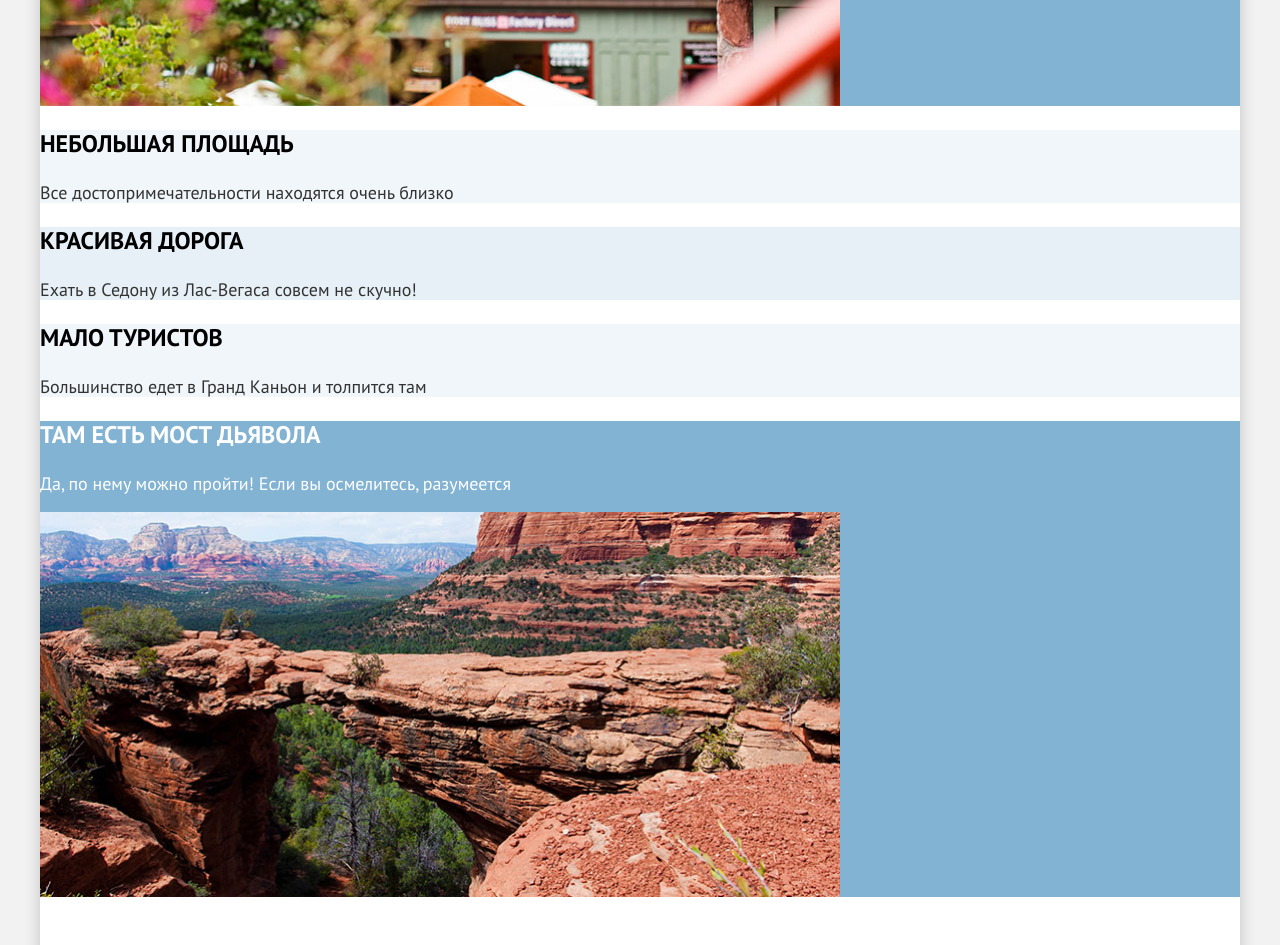
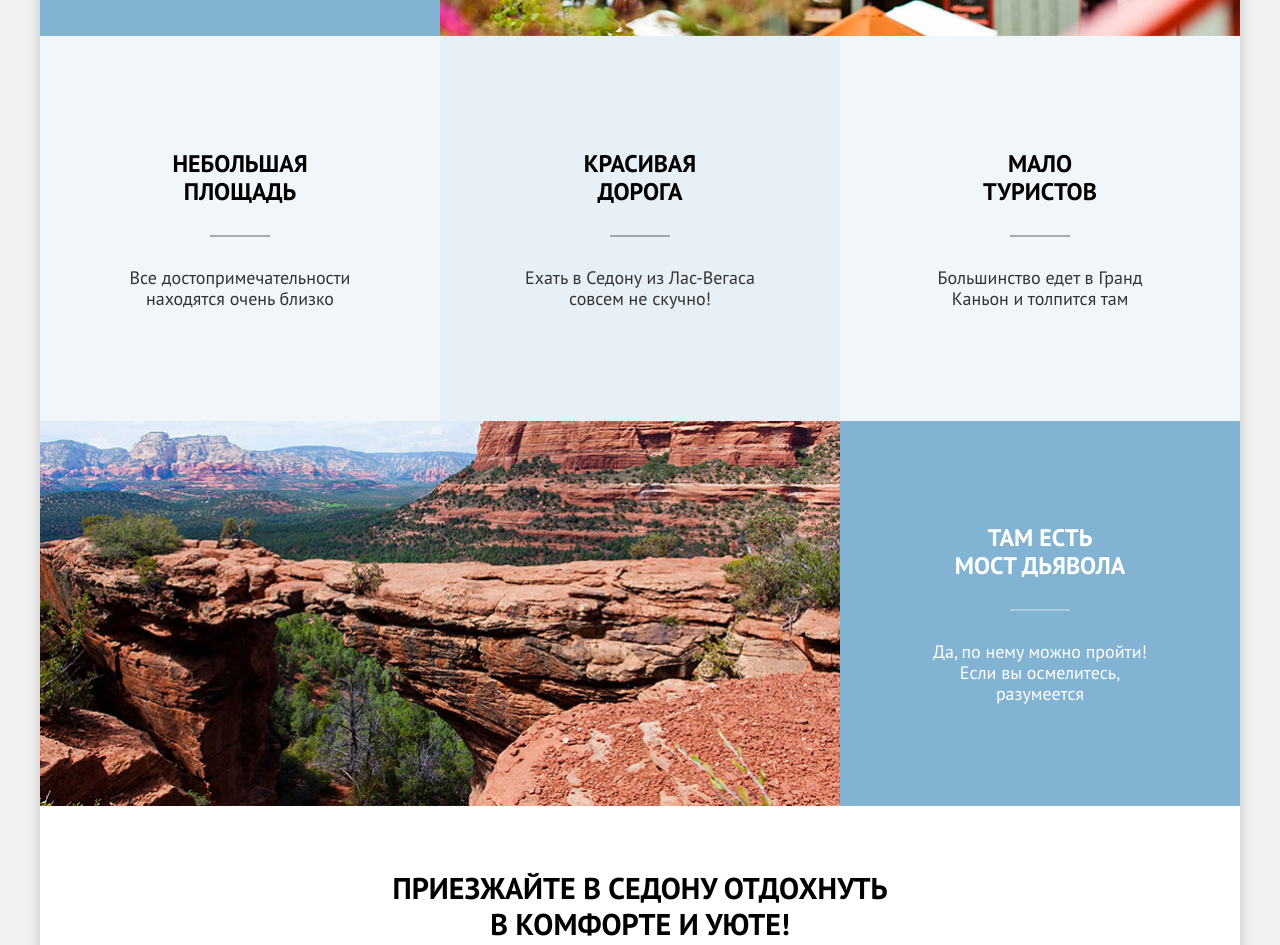
Before and after one commit to teplostanski/2195043-sedona-2, a plain HTML site: page index.html in a window 1280 px wide. Shown: the part 1180-2125 px from the top of the page. Drawn offline with Linux system fonts and the light colour scheme.

Commit message:
Добавляет сетку на флексах блоку advantages

```diff
--- a/index.html
+++ b/index.html
@@ -107,7 +107,7 @@
 
           <li class="advantages__item advantages__item--default">
             <div class="advantages__item-wrapper">
-              <h3 class="advantages__title text-lg uppercase">
+              <h3 class="advantages__title  advantages__title-p text-lg uppercase">
                 Небольшая площадь
               </h3>
 
--- a/styles/styles.css
+++ b/styles/styles.css
@@ -15,13 +15,14 @@
 
   /* Color Bases*/
   --color-black: #000000;
+  --color-black-a30: rgba(0, 0, 0, 30%);
   --color-dark-gray: #333333;
   --color-blue: #83b3d3;
   --color-blue-2: #68a2ca;
-  --color-blue-second: rgba(131, 179, 211, 12%);
-  --color-blue-second-2: rgba(131, 179, 211, 20%);
+  --color-blue-a12: rgba(131, 179, 211, 12%);
+  --color-blue-a20: rgba(131, 179, 211, 20%);
   --color-white: #ffffff;
-  --color-white-second: rgba(255, 255, 255, 30%);
+  --color-white-a30: rgba(255, 255, 255, 30%);
   --color-red: #ff5757;
   --color-brown: #756157;
   --color-brown-second: #615048;
@@ -42,7 +43,7 @@
   --color-button-secondary: var(--color-blue);
   --color-button-active: var(--color-green);
   --color-button-text: var(--color-white);
-  --color-button-text-hover: var(--color-white-second);
+  --color-button-text-hover: var(--color-white-a30);
   --color-button-primary-hover: var(--color-brown-second);
   --color-button-secondary-hover: var(--color-blue-2);
   --color-button-active-hover: var(--color-green-2);
@@ -100,14 +101,6 @@ body {
   box-shadow: 0 0 15px 0 rgba(0, 0, 0, 0.2);
   min-height: 100vh;
 }
-
-/* !!!!!!!!!!!!!!! */
-
-img {
-  display: block;
-}
-
-/* !!!!!!!!!!!!!!! */
 
 .main {
   flex: 1;
@@ -327,9 +320,6 @@ img {
   &:last-child {
     margin: 0;
   }
-  /*&:not(.nav__item--current) {
-    padding: 20px 0;
-  }*/
 }
 
 .nav__item--current {
@@ -430,8 +420,53 @@ img {
 }
 
 /* Advantages */
+.advantages__list {
+  text-align: center;
+  display: flex;
+  flex-wrap: wrap;
+}
+
+.advantages__item-figure {
+  display: flex;
+}
+
+.advantages__item-wrapper {
+  padding: 90px 85px;
+  width: 400px;
+  min-height: 385px;
+  margin: 0 auto;
+}
+
+.advantages__item {
+  flex-grow: 1;
+}
+
+.advantages__item--primary {
+  background-color: var(--color-blue);
+
+  .advantages__title::after {
+    background-color: var(--color-white-a30);
+  }
+
+  .advantages__item-wrapper {
+    padding: 79px 85px;
+  }
+
+  &:nth-child(even of .advantages__item--primary) .advantages__item-figure {
+    flex-direction: row-reverse;
+  }
+}
+
+.advantages__item--default {
+  background-color: var(--color-blue-a12);
+}
+
+.advantages__item--secondary {
+  background-color: var(--color-blue-a20);
+}
+
 .advantages__header {
-  margin: 69px auto;
+  margin: 69px auto 90px;
   text-align: center;
 }
 
@@ -439,17 +474,27 @@ img {
   margin: 0 0 25px;
 }
 
-.advantages__item--primary {
-  background-color: var(--color-blue);
+.advantages__title {
+  margin: 24px 0 61px;
+  padding: 0 25px;
+  text-wrap: balance;
+  position: relative;
+  pointer-events: none;
+
+  &::after {
+    content: '';
+    position: absolute;
+    bottom: -31px;
+    left: 50%;
+    transform: translateX(-50%);
+    display: inline-block;
+    width: 60px;
+    height: 2px;
+    background-color: var(--color-black-a30);
+  }
 }
 
-.advantages__item--default {
-  background-color: var(--color-blue-second);
-}
 
-.advantages__item--secondary {
-  background-color: var(--color-blue-second-2);
-}
 
 .services {
   padding: 64px 0 0;
@@ -465,7 +510,7 @@ img {
 }
 
 .services__item--background-alt {
-  background-color: var(--color-blue-second);
+  background-color: var(--color-blue-a12);
 }
 
 .services__card-title {
```
